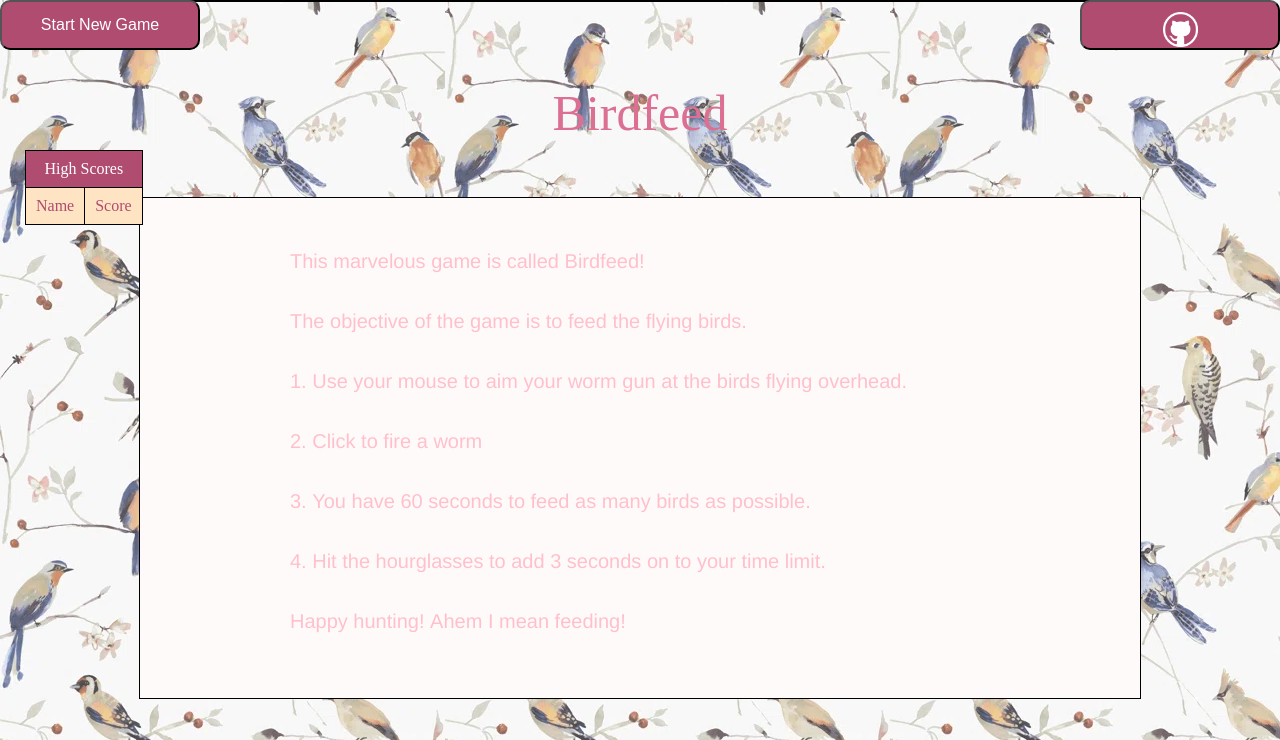
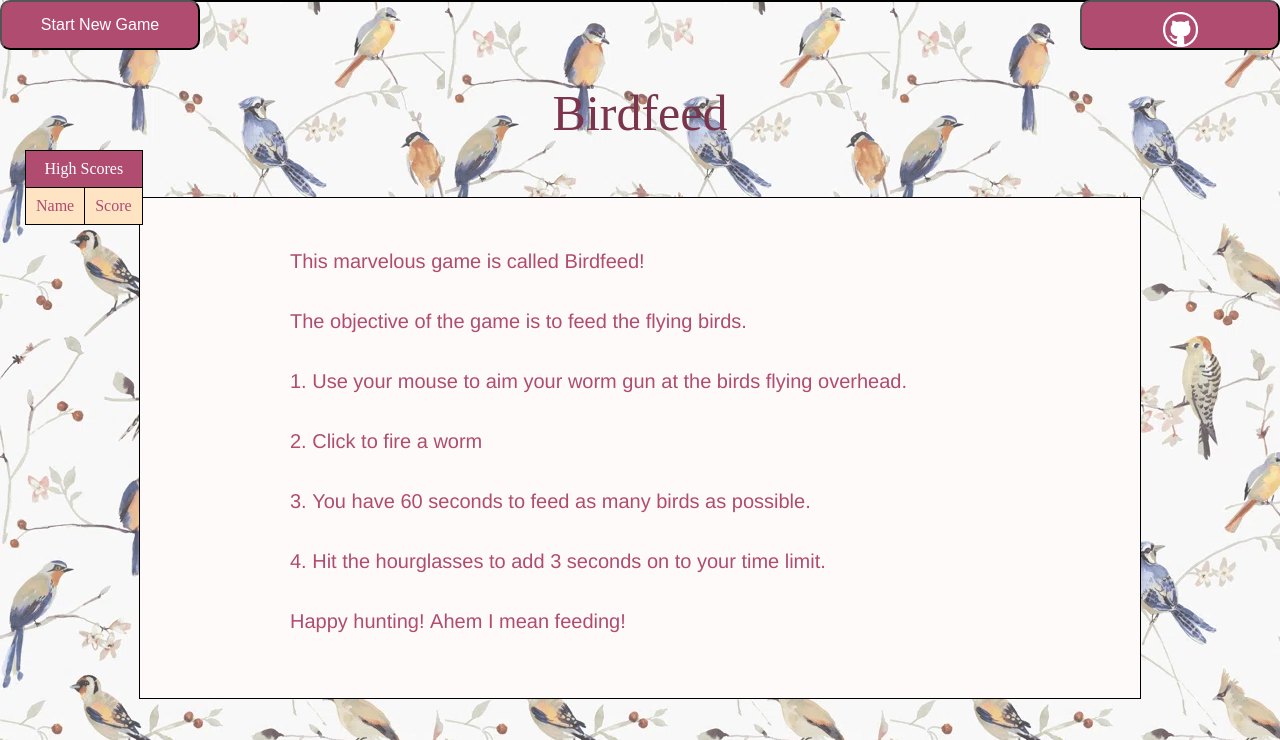
Before and after one commit to abaez8031/Birdfeed, a website built with webpack: page index.html in a window 1280 px wide. Shown: the top 740 px of the page. Built offline with nearby package versions, Linux system fonts and the light colour scheme.

Commit message:
colorchanges

```diff
--- a/src/index.scss
+++ b/src/index.scss
@@ -173,7 +173,7 @@ body {
   width: 100%;
   top: 11%;
   text-align: center;
-  color: palevioletred;
+  color: #7a354d;
   font-family: chalkduster;
 }
 
--- a/src/scripts/game.js
+++ b/src/scripts/game.js
@@ -125,7 +125,7 @@ if (!game) {
   ctx.fillStyle = "snow";
   ctx.fillRect(0, 0, canvas.width, canvas.height);
   ctx.font = "20px Helvetica";
-  ctx.fillStyle = "pink";
+  ctx.fillStyle = "#af4c6f";
   ctx.fillText(
     "This marvelous game is called Birdfeed!",
     150,
```
Also changed, not shown: dist/main.css, 1 other file.
